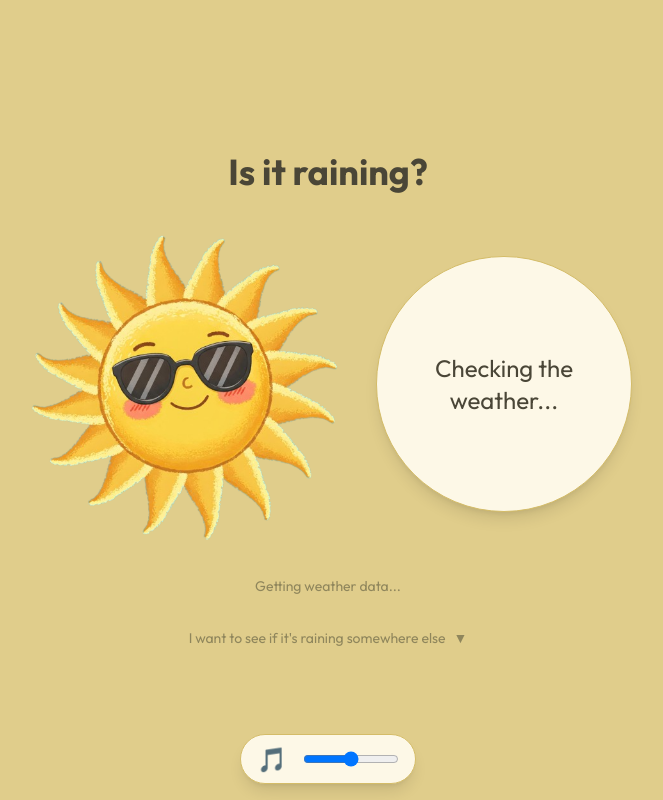
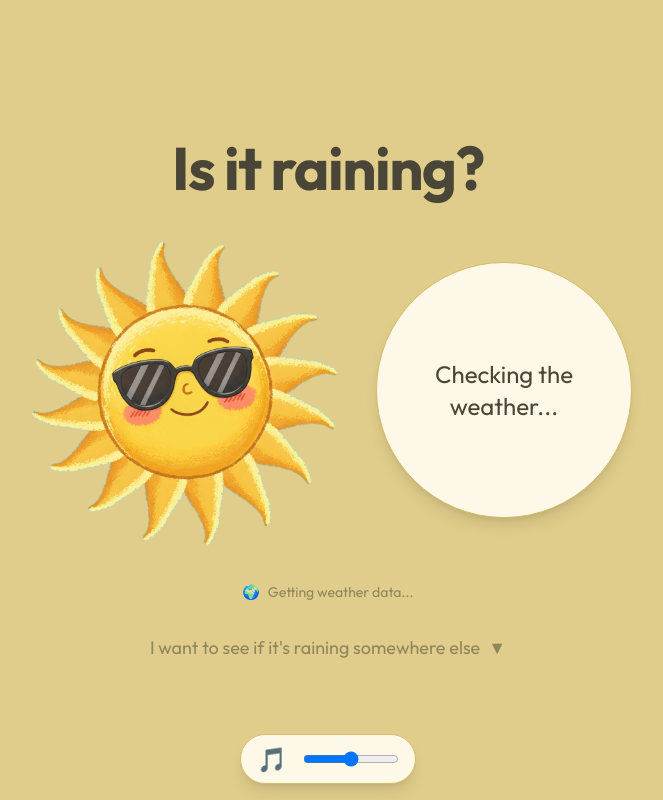
Before and after one commit to jcb42891/rain-or-not, a Next.js app: page / in a window 1280 px wide. Shown: the whole page, without its empty margins (312-975 px from the left). Built offline with nearby package versions, Linux system fonts and the light colour scheme; no server answers.

Commit message:
Add globe, make text bigger

```diff
--- a/app/page.tsx
+++ b/app/page.tsx
@@ -6,6 +6,7 @@ import { useState, useEffect } from "react";
 import { Accordion } from "@/components/Accordion";
 import Image from "next/image";
 import { AudioPlayer } from '@/components/AudioPlayer';
+import { Globe2 } from 'lucide-react';
 
 export default function Home() {
   const [zipCode, setZipCode] = useState<string>('');
@@ -42,7 +43,7 @@ export default function Home() {
       data-weather={weatherTheme}
     >
       <div className="text-center space-y-8 w-full max-w-2xl">
-        <h1 className="text-4xl font-bold">
+        <h1 className="text-6xl font-bold tracking-tight">
           Is it raining?
         </h1>
 
@@ -91,8 +92,9 @@ export default function Home() {
           </div>
         </div>
 
-        {/* Location info */}
-        <p className="text-sm text-muted">
+        {/* Location info with globe emoji */}
+        <p className="text-sm text-muted flex items-center justify-center gap-2">
+          <span role="img" aria-label="globe">🌍</span>
           {loading ? (
             "Getting weather data..."
           ) : error ? (
@@ -102,8 +104,8 @@ export default function Home() {
           )}
         </p>
 
-        {/* Location Input Accordion */}
-        <Accordion title="I want to see if it's raining somewhere else">
+        {/* Location Input Accordion with larger text */}
+        <Accordion title="I want to see if it's raining somewhere else" titleClassName="text-lg font-medium">
           <form onSubmit={handleSubmit} className="flex flex-col items-center gap-2">
             <div className="flex gap-2">
               <input
--- a/components/Accordion.tsx
+++ b/components/Accordion.tsx
@@ -5,16 +5,17 @@ import { useState } from 'react';
 interface AccordionProps {
   title: string;
   children: React.ReactNode;
+  titleClassName?: string;
 }
 
-export function Accordion({ title, children }: AccordionProps) {
+export function Accordion({ title, children, titleClassName = '' }: AccordionProps) {
   const [isOpen, setIsOpen] = useState(false);
 
   return (
     <div className="w-full">
       <button
         onClick={() => setIsOpen(!isOpen)}
-        className="w-full flex items-center justify-center gap-2 text-sm text-muted hover:text-foreground"
+        className={`w-full flex items-center justify-center gap-2 text-muted hover:text-foreground ${titleClassName}`}
       >
         <span>{title}</span>
         <span
```
Also changed, not shown: package.json (+7 -6 lines), 1 other file (tests, documents, lock files or other folders).
